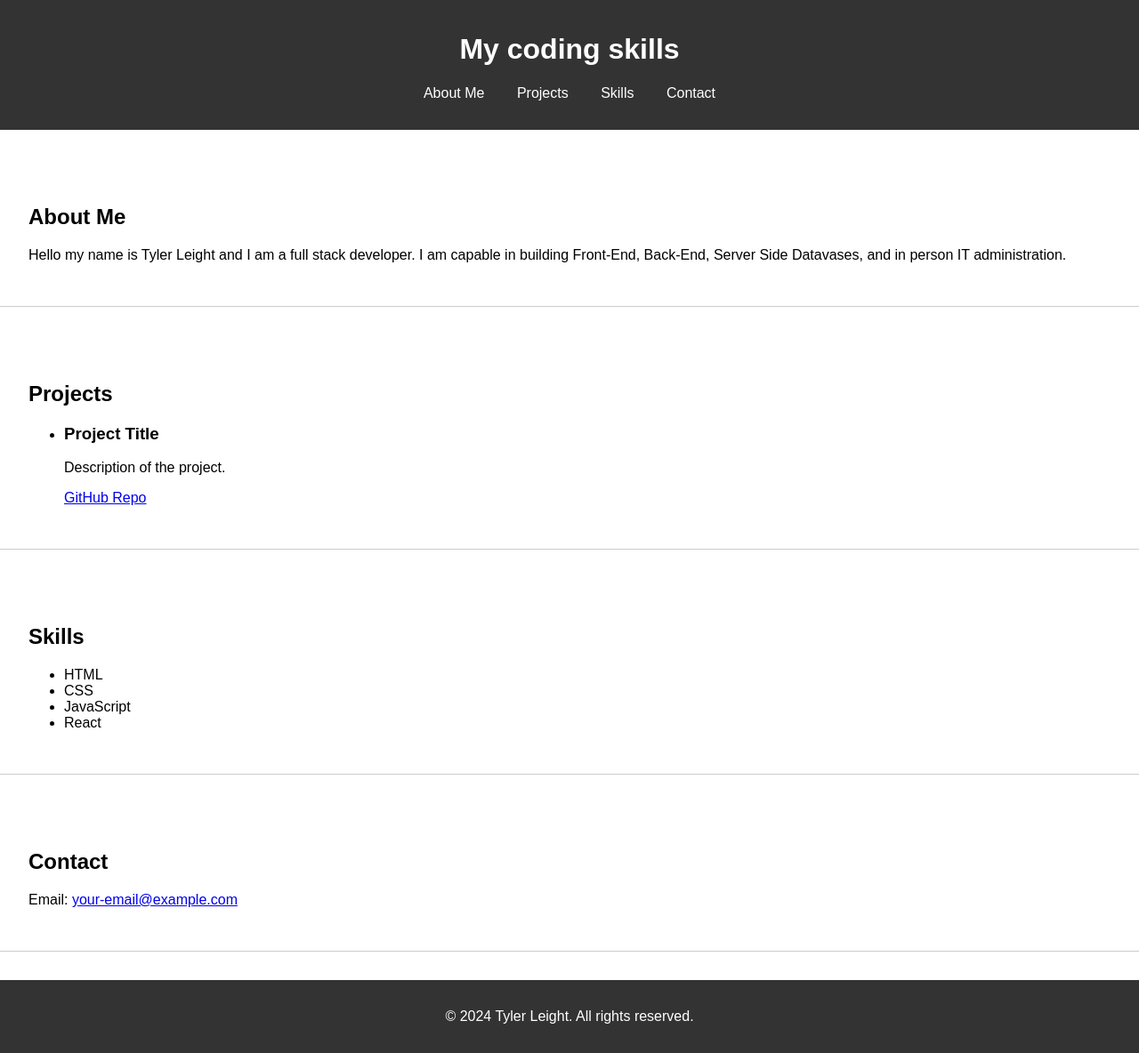
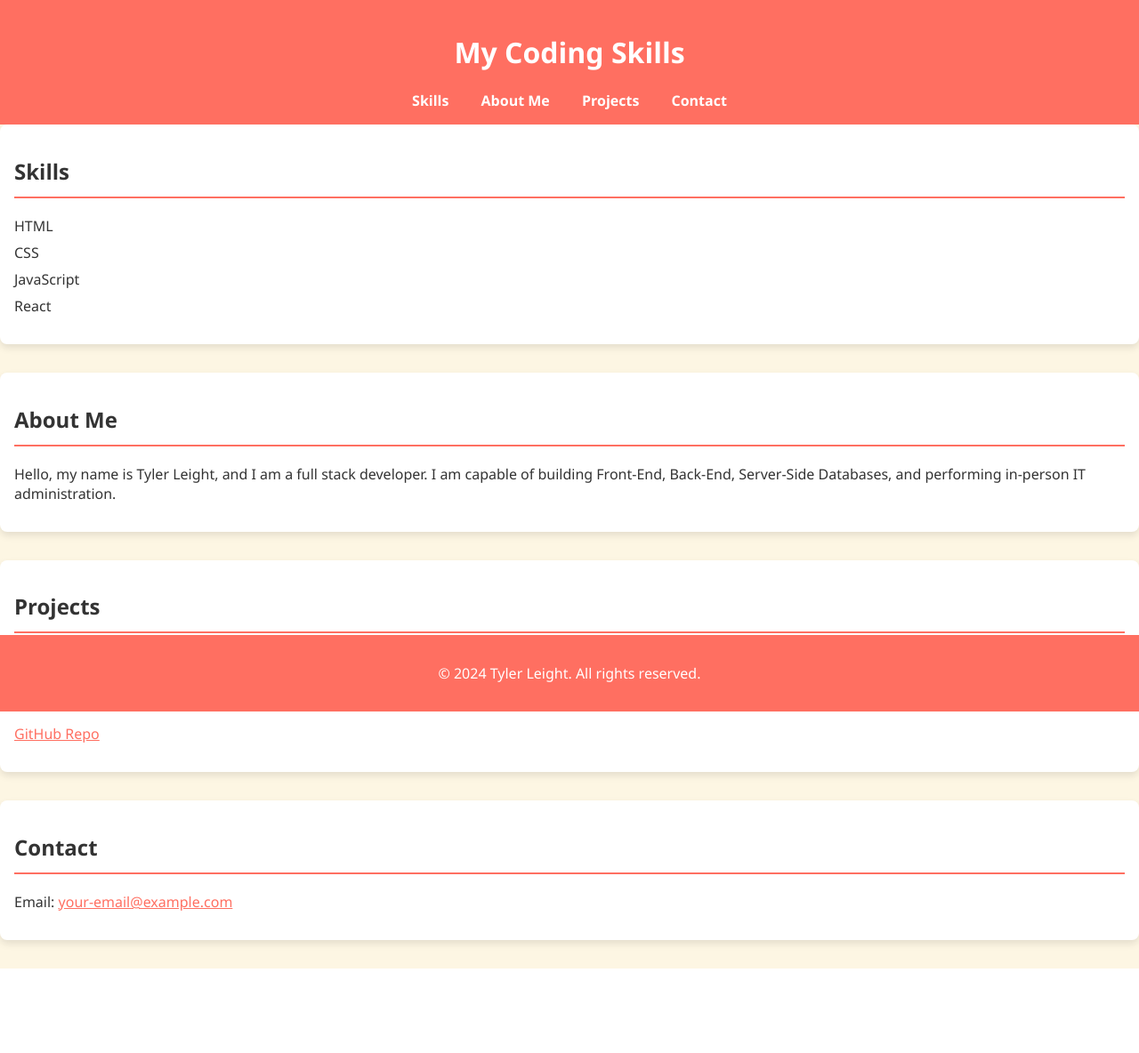
Before and after one commit to TLeight/solo_web_proj, a PHP site: page /TLeight_solo_proj.html in a window 1280 px wide. Shown: the whole page at 89% size. After the commit the page ends 1089 px from the top, so only its background shows below. Run offline with PHP 8.4, Linux system fonts and the light colour scheme.

Commit message:
changes to the site layout and changes to the CSS were made

```diff
--- a/TLeight_solo_proj.html
+++ b/TLeight_solo_proj.html
@@ -1,37 +1,23 @@
+<!DOCTYPE html>
 <html lang="en">
 <head>
     <meta charset="UTF-8">
     <meta name="viewport" content="width=device-width, initial-scale=1.0">
-    <title>My coding skills</title>
+    <title>My Coding Skills</title>
     <link rel="stylesheet" href="style.css">
 </head>
 <body>
     <header>
-        <h1>My coding skills</h1>
+        <h1>My Coding Skills</h1>
         <nav>
             <ul>
+                <li><a href="#skills">Skills</a></li>
                 <li><a href="#about">About Me</a></li>
                 <li><a href="#projects">Projects</a></li>
-                <li><a href="#skills">Skills</a></li>
                 <li><a href="#contact">Contact</a></li>
             </ul>
         </nav>
     </header>
-    <section id="about">
-        <h2>About Me</h2>
-        <p>Hello my name is Tyler Leight and I am a full stack developer. I am capable in building Front-End,
-            Back-End, Server Side Datavases, and in person IT administration.</p>
-    </section>
-    <section id="projects">
-        <h2>Projects</h2>
-        <ul>
-            <li>
-                <h3>Project Title</h3>
-                <p>Description of the project.</p>
-                <a href="https://github.com/your-username/project-repo">GitHub Repo</a>
-            </li>
-        </ul>
-    </section>
     <section id="skills">
         <h2>Skills</h2>
         <ul>
@@ -40,6 +26,21 @@
             <li>JavaScript</li>
             <li>React</li>
             <!-- Add more skills -->
+        </ul>
+    </section>
+    <section id="about">
+        <h2>About Me</h2>
+        <p>Hello, my name is Tyler Leight, and I am a full stack developer. I am capable of building Front-End,
+            Back-End, Server-Side Databases, and performing in-person IT administration.</p>
+    </section>
+    <section id="projects">
+        <h2>Projects</h2>
+        <ul>
+            <li>
+                <h3>Project Titles</h3>
+                <p>These projects were created and built in my college computer courses.</p>
+                <a href="https://github.com/TLeight/College_Projects">GitHub Repo</a>
+            </li>
         </ul>
     </section>
     <section id="contact">
--- a/css/style.css
+++ b/css/style.css
@@ -1,40 +1,81 @@
 body {
-    font-family: Arial, sans-serif;
+    font-family: 'Segoe UI', Tahoma, Geneva, Verdana, sans-serif;
     margin: 0;
+    padding: 0;
+    box-sizing: border-box;
+    background-color: #fdf6e3;
+    color: #333;
+}
+
+header {
+    background-color: #ff6f61;
+    color: white;
+    padding: 1em 0;
+    text-align: center;
+    position: sticky;
+    top: 0;
+    z-index: 1000;
+}
+
+nav ul {
+    list-style-type: none;
+    padding: 0;
+    margin: 0;
+}
+
+nav ul li {
+    display: inline;
+    margin: 0 1em;
+}
+
+nav ul li a {
+    color: white;
+    text-decoration: none;
+    font-weight: bold;
+}
+
+main {
+    padding: 2em;
+    max-width: 800px;
+    margin: 0 auto;
+}
+
+section {
+    margin-bottom: 2em;
+    padding: 1em;
+    border-radius: 8px;
+    box-shadow: 0 4px 8px rgba(0, 0, 0, 0.1);
+    background-color: #fff;
+}
+
+h2 {
+    border-bottom: 2px solid #ff6f61;
+    padding-bottom: 0.5em;
+}
+
+ul {
+    list-style-type: none;
     padding: 0;
 }
 
-header {
-    background: #333;
-    color: white;
-    padding: 1rem 0;
-    text-align: center;
-}
-
-header nav ul {
-    list-style: none;
-    padding: 0;
-}
-
-header nav ul li {
-    display: inline;
-    margin: 0 1rem;
-}
-
-header nav ul li a {
-    color: white;
-    text-decoration: none;
-}
-
-section {
-    padding: 2rem;
-    margin: 2rem 0;
-    border-bottom: 1px solid #ccc;
+ul li {
+    margin: 0.5em 0;
 }
 
 footer {
-    background: #333;
+    background-color: #ff6f61;
     color: white;
     text-align: center;
-    padding: 1rem 0;
+    padding: 1em 0;
+    position: fixed;
+    bottom: 0;
+    width: 100%;
 }
+
+a {
+    color: #ff6f61;
+}
+
+a:hover {
+    text-decoration: underline;
+}
```
